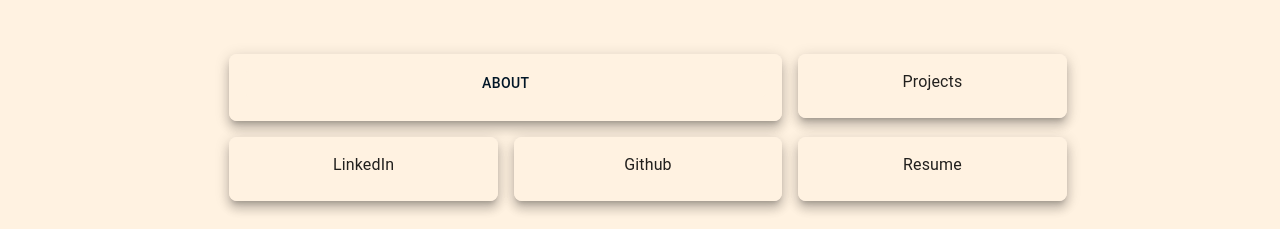
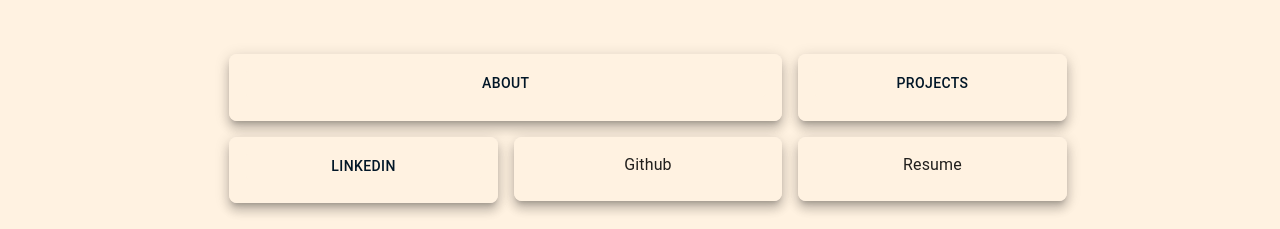
Before and after one commit to strobosco/personal-website, a Next.js app: page / in a window 1280 px wide. Shown: the part 202-431 px from the top of the page. Built offline with nearby package versions, Linux system fonts and the light colour scheme.

Commit message:
Added external links

```diff
--- a/pages/index.tsx
+++ b/pages/index.tsx
@@ -95,14 +95,42 @@
         <Grid item xs={4}>
           <Card raised={true} sx={{ bgcolor: "#FFF2E1", borderRadius: 2 }}>
             <CardContent sx={{ textAlign: "center", bgcolor: "#FFF2E1" }}>
-              <Typography>Projects</Typography>
+              <Link href="/projects">
+                <Button
+                  variant="outlined"
+                  sx={{
+                    borderColor: "#FFF2E1",
+                    color: "#011627",
+                    width: "100%",
+                    p: 0,
+                  }}
+                >
+                  Projects
+                </Button>
+              </Link>
             </CardContent>
           </Card>
         </Grid>
         <Grid item xs={4}>
           <Card raised={true} sx={{ bgcolor: "#FFF2E1", borderRadius: 2 }}>
             <CardContent sx={{ textAlign: "center", bgcolor: "#FFF2E1" }}>
-              <Typography>LinkedIn</Typography>
+              <a
+                href="https://www.linkedin.com/in/niccolonobili/"
+                target="_blank"
+                rel="noopener noreferrer"
+              >
+                <Button
+                  variant="outlined"
+                  sx={{
+                    borderColor: "#FFF2E1",
+                    color: "#011627",
+                    width: "100%",
+                    p: 0,
+                  }}
+                >
+                  LinkedIn
+                </Button>
+              </a>
             </CardContent>
           </Card>
         </Grid>
```
